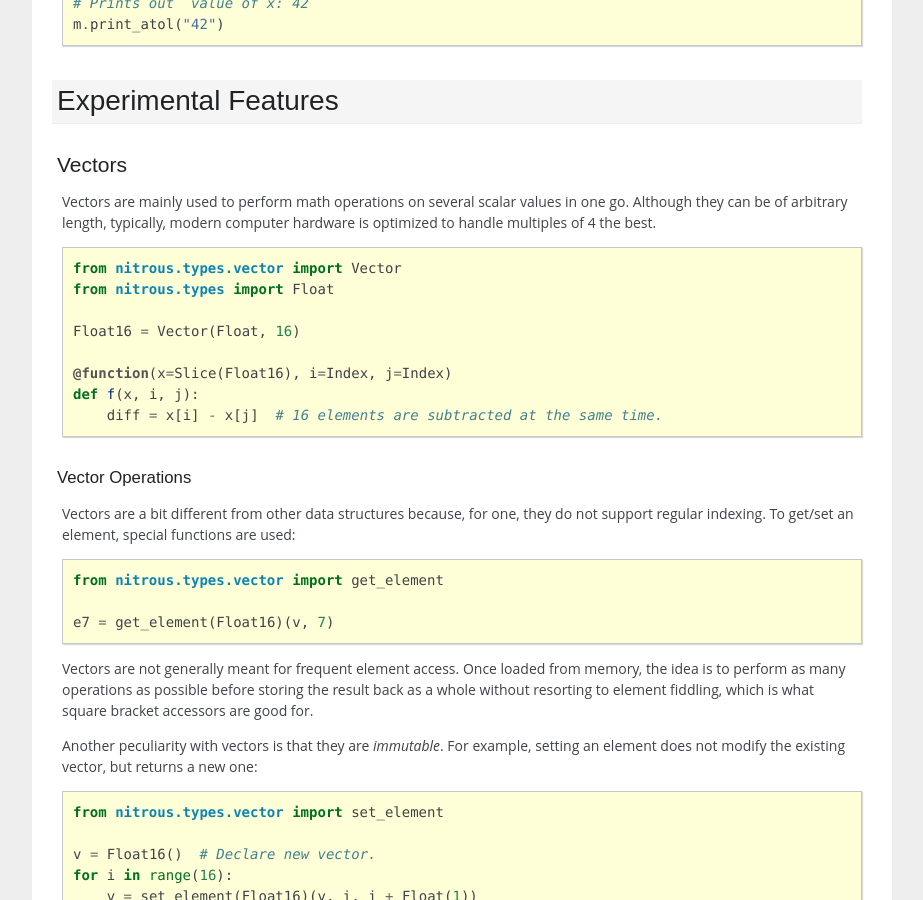
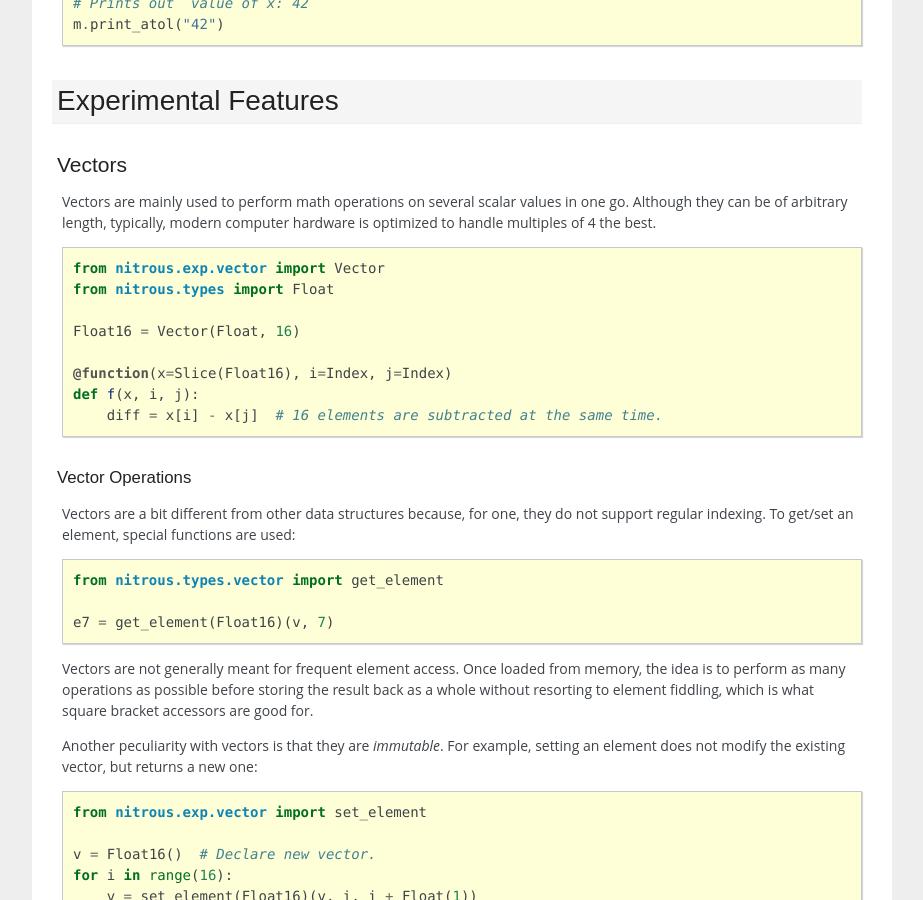
Before and after one commit to dtcaciuc/nitrous, a Sphinx documentation site: the page built from doc/userguide.rst, in a window 1280 px wide and 900 px high, scrolled down 8221 px. Shown: the whole window, without its empty margins (198-1121 px from the left). Built offline with Sphinx 7.4.7, drawn with Linux system fonts in a browser that asks for light colours.

Commit message:
Fix symbols in user documentation.

```diff
--- a/doc/reference/lib.rst
+++ b/doc/reference/lib.rst
@@ -23,6 +23,6 @@ Type Conversions
 Emitter Utilities
 -----------------
 
-.. autofunction:: value_emitter
+.. autoclass:: ValueEmitter
 
 .. autoclass:: IntrinsicEmitter
--- a/doc/userguide.rst
+++ b/doc/userguide.rst
@@ -502,7 +502,7 @@ hardware is optimized to handle multiples of 4 the best.
 
 .. code-block:: python
 
-    from nitrous.types.vector import Vector
+    from nitrous.exp.vector import Vector
     from nitrous.types import Float
 
     Float16 = Vector(Float, 16)
@@ -530,7 +530,7 @@ square bracket accessors are good for.
 Another peculiarity with vectors is that they are *immutable*. For example,
 setting an element does not modify the existing vector, but returns a new one::
 
-    from nitrous.types.vector import set_element
+    from nitrous.exp.vector import set_element
 
     v = Float16()  # Declare new vector.
     for i in range(16):
```
